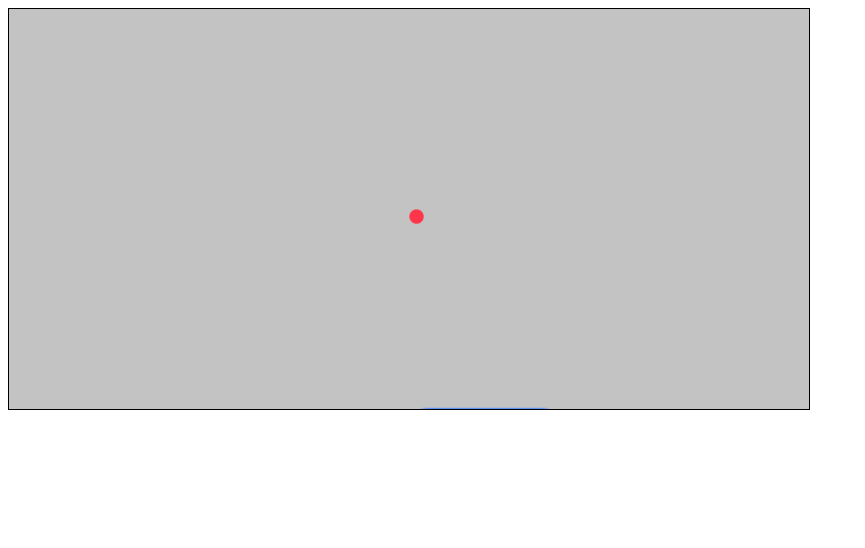
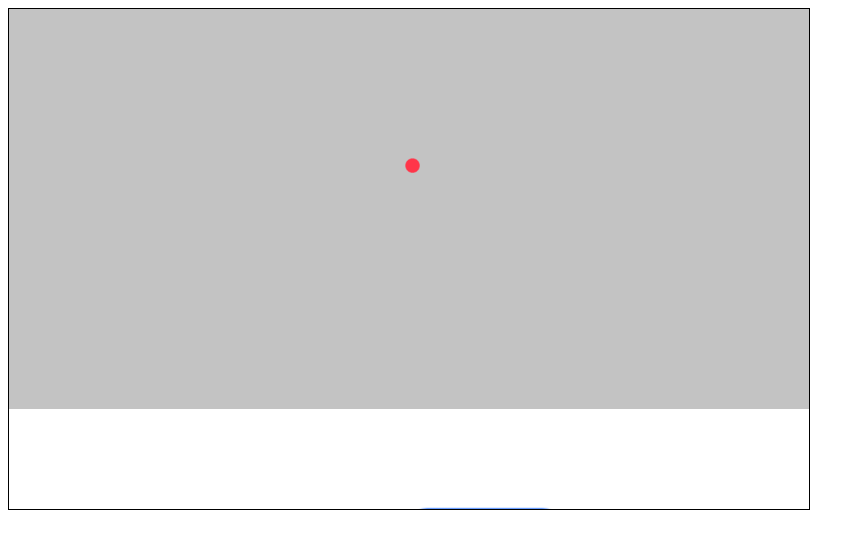
Before and after one commit to flexifailix/DingIt, a plain HTML site: page index.html in a window 1280 px wide. Shown: the whole page, without its empty margins (0-865 px from the left). Drawn offline with Linux system fonts and the light colour scheme.

Commit message:
Ballmovement and fixed canvassize to prevent issues

```diff
--- a/index.html
+++ b/index.html
@@ -4,7 +4,7 @@
         <title>DingIt</title>
     </head>
     <body>
-        <canvas id="gameStage" width="800" height="400" style="border: solid 1px;">Spiel konnte nicht geladen werden! Bitte versuchen Sie es erneut oder verwenden Sie einen anderen Browser!</canvas>
+        <canvas id="gameStage" style="border: solid 1px;">Spiel konnte nicht geladen werden! Bitte versuchen Sie es erneut oder verwenden Sie einen anderen Browser!</canvas>
         <script src="js/main.js"></script>
     </body>
 </html>
--- a/js/main.js
+++ b/js/main.js
@@ -6,9 +6,15 @@ var background = null;
 var controller = null;
 var playBall = null;
 
+var canvasWidth = 800;
+var canvasHeight = 500;
+
 var frameRate = 120;
 
 var controllerSpeed = 8;
+
+var ballMaxSpeedX = 5;
+var ballMaxSpeedY = 5;
 
 var keysPressed = [];
 var keyLeftPlayer1 = 37;
@@ -36,8 +42,23 @@ function Drawable() {
     };
 
     this.setPos = function (pX, pY) {
-        this.posX = pX;
-        this.posY = pY;
+        if (pX != null) {
+            this.posX = pX;
+        }
+
+        if (pY != null) {
+            this.posY = pY;
+        }
+    };
+
+    this.setSpeed = function (pSpeedX, pSpeedY) {
+        if (pSpeedX != null) {
+            this.speedX = pSpeedX;
+        }
+
+        if (pSpeedY != null) {
+            this.speedY = pSpeedY;
+        }
     };
 
     this.calculateMovement = function() {
@@ -62,15 +83,56 @@ function PlayBall() {
     this.init = function () {
         this.initDrawable(imageRepo.playBall);
         this.setPos((canvasWidth / 2) - (this.width / 2), (canvasHeight / 2) - (this.height / 2));
+        this.setSpeed(Math.floor(Math.random()* ballMaxSpeedX), Math.floor(Math.random()* ballMaxSpeedY));
+    }
+
+    this.calculateMovement = function () {
+        var newPosX = this.posX + this.speedX;
+        var newPosY = this.posY + this.speedY;
+
+        this.checkControllerCollision(newPosX, newPosY, controller);
+        this.checkBorderCollision(newPosX, newPosY);
+    }
+
+    this.checkControllerCollision = function(pX, pY, pController) {
+        if (pX >= pController.posX && pX <= pController.posX + pController.width
+                && pY + this.height >= pController.posY) {
+
+            this.setSpeed(null, this.speedY * -1);
+            this.setPos(null, pController.posY - this.height);
+        }
+    }
+
+    this.checkBorderCollision = function (pX, pY) {
+        if (pX <= 0) {
+            this.setPos(this.width, null);
+            this.setSpeed(this.speedX * -1, null);
+        } if (pX >= canvasWidth - this.width) {
+            this.setPos(canvasWidth - this.width, null);
+            this.setSpeed(this.speedX * -1,null);
+        } else {
+            this.setPos(pX, null);
+        }
+
+        if (pY <= 0) {
+            this.setPos(null, this.height);
+            this.setSpeed(null, this.speedY * -1);
+        } else if (pY >= canvasHeight - this.height) {
+            this.setPos(null, canvasHeight - this.height);
+            this.setSpeed(null ,this.speedY * -1);
+        } else {
+            this.setPos(null, pY);
+        }
     }
 }
 PlayBall.prototype = new Drawable();
 
 function Controller() {
+    var controllerGamestageSpace = 5;
 
     this.init = function () {
         this.initDrawable(imageRepo.controller);
-        this.setPos((canvasWidth / 2) - (this.width / 2), canvasHeight - (this.height + 5));
+        this.setPos((canvasWidth / 2) - (this.width / 2), canvasHeight - (this.height + controllerGamestageSpace));
     };
 
     this.calculateMovement = function () {
@@ -124,10 +186,12 @@ function keyUpListener(event) {
 init();
 function init() {
     var canvasElement = document.getElementById('gameStage');
+    canvasElement.width = canvasWidth;
+    canvasElement.height = canvasHeight;
+    canvasElement.style.width =  canvasWidth + 'px';
+    canvasElement.style.height = canvasHeight + 'px';
+
     context = canvasElement.getContext('2d');
-
-    canvasHeight = parseInt(canvasElement.height);
-    canvasWidth = parseInt(canvasElement.width);
 
     background = new Background();
     background.init();
@@ -145,7 +209,7 @@ function init() {
 }
 
 function loop() {
-    context.clearRect(0,0, canvasHeight, canvasWidth);
+    context.clearRect(0,0, canvasWidth, canvasHeight);
 
     background.draw();
     playBall.draw();
```
Also changed, not shown: 1 other file.
